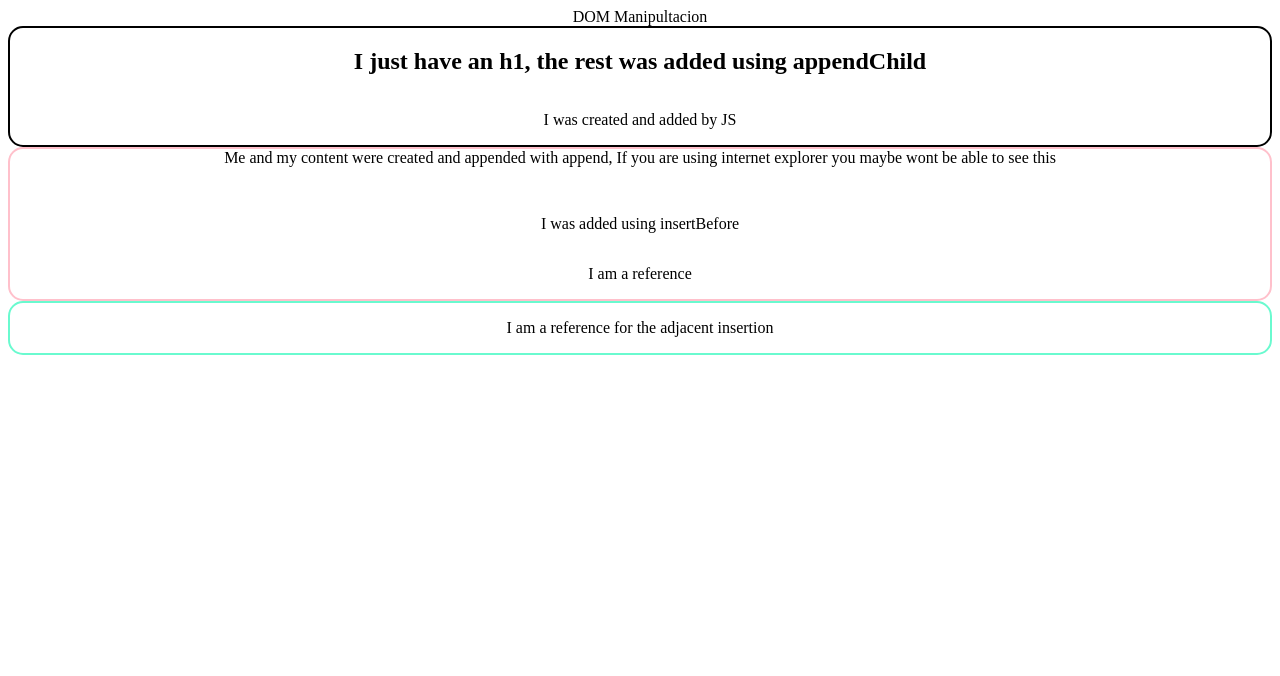
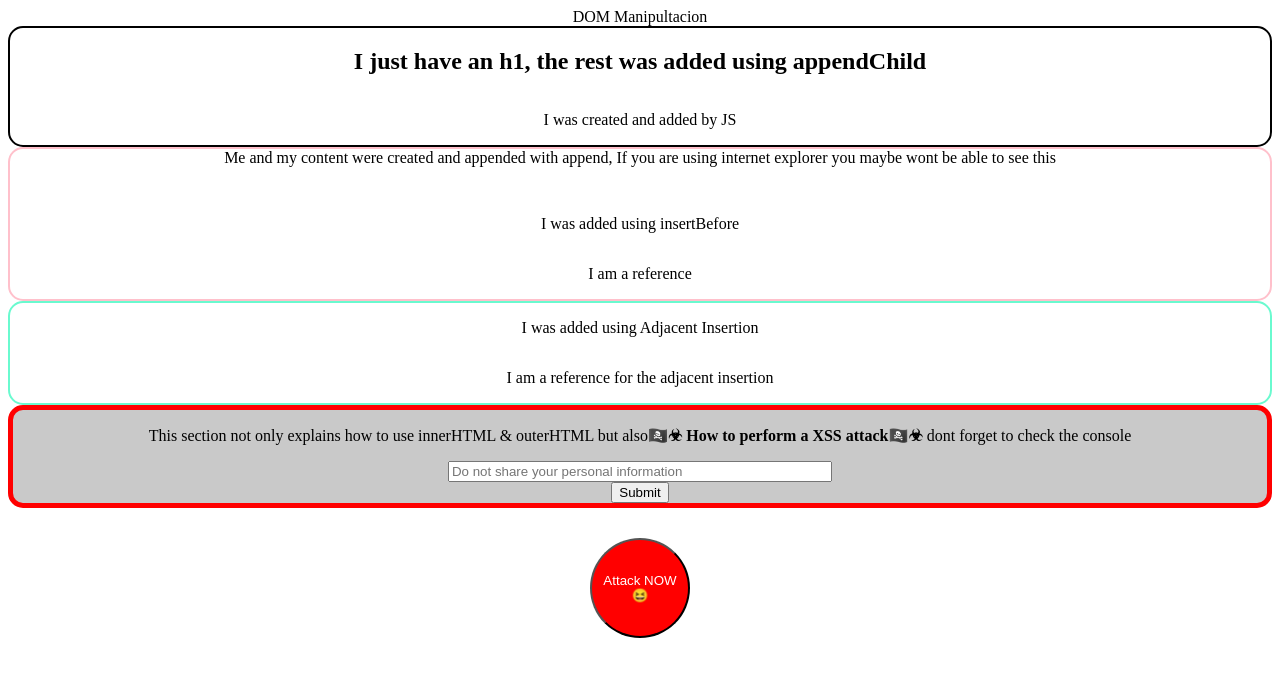
Before and after one commit to PabloMendozaxd/DOM-manipulation, a plain HTML site: page index.html in a window 1280 px wide. Drawn offline with Linux system fonts and the light colour scheme.

Commit message:
XSS attack performed

```diff
--- a/index.html
+++ b/index.html
@@ -1,5 +1,6 @@
 <!DOCTYPE html>
 <html lang="en">
+
 <head>
     <meta charset="UTF-8">
     <meta http-equiv="X-UA-Compatible" content="IE=edge">
@@ -7,16 +8,27 @@
     <title>DOM Manipultacion</title>
     <link rel="stylesheet" href="style.css">
 </head>
+
 <body>
     <header>DOM Manipultacion</header>
     <section class="appendChild">
-    <h1>I just have an h1, the rest was added using appendChild</h1>
+        <h1>I just have an h1, the rest was added using appendChild</h1>
     </section>
     <section class="append"></section>
     <section class="adjacent">
         <p id="adjRef">I am a reference for the adjacent insertion</p>
     </section>
+    <section id="innerOuter">
+        <p>This section not only explains how to use innerHTML & outerHTML but also<strong>🏴‍☠️☣ How to perform a XSS
+                attack🏴‍☠️☣</strong> dont forget to check the console</p>
+        <input id="attackedInput" type="text" placeholder="Do not share your personal information">
+        <button>Submit</button>
+    </section>
+    <div id="hack">
+        <button onclick="startAttack()">Attack NOW 😆</button>
+    </div>
 
     <script src="./script.js"></script>
 </body>
+
 </html>
--- a/script.js
+++ b/script.js
@@ -39,4 +39,25 @@ const adjNode=document.createElement('p');
 const adjNodeContent=document.createTextNode('I was added using Adjacent Insertion')
 adjNode.appendChild(adjNodeContent)
 // Using adjacent insertion
-adjacentReference.insertAdjacentElement("af",adjNode)
+adjacentReference.insertAdjacentElement("beforeBegin",adjNode)
+
+// Inner HTML & Outer HTML
+function startAttack(){
+    const attackedInput=document.getElementById('attackedInput')
+const outerAttackedInput=attackedInput.outerHTML
+const innerAttackedInput=attackedInput.innerHTML
+console.log(`Puedo leer la siguiente cadena de texto ${outerAttackedInput}`)
+console.log(`Tambien su contenido ${innerAttackedInput}`)
+const insecureInput=outerAttackedInput.replace('placeholder="Do not share your personal information"','placeholder="Write your bank account please :)"')
+attackedInput.outerHTML=insecureInput
+console.log('Placeholder modificado')
+let attackedButton=document.querySelector('button')
+let outerAttackedButton=attackedButton.outerHTML
+let hackedButton=outerAttackedButton.replace('<button>','<button onclick="hack()">')
+attackedButton.outerHTML=hackedButton
+}
+
+function hack(){
+    let stolenAccount=document.getElementById('attackedInput').value
+    alert('Stolen account: '+stolenAccount)
+}
--- a/style.css
+++ b/style.css
@@ -32,3 +32,28 @@ header{
     border: 2px solid rgb(106, 250, 207);
     border-radius: 15px;
 }
+#innerOuter{
+    background-color:rgb(201, 201, 201);
+    display: flex;
+    flex-direction: column;
+    justify-content: center;
+    align-items: center;
+    align-content: center;
+    border: 5px solid red;
+    border-radius: 15px;
+}
+#attackedInput{
+width: 30%;
+}
+#hack{
+    display: flex;
+    justify-content: center;
+    margin-top: 30px;
+}
+#hack button{
+    height: 100px;
+    width: 100px;
+    border-radius: 50%;
+    background-color: red;
+    color: white;
+}
```
